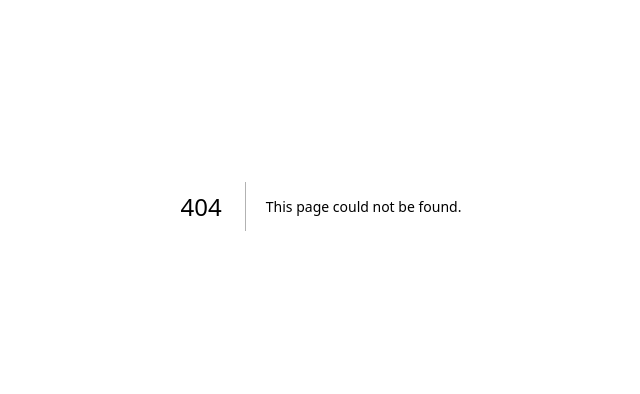
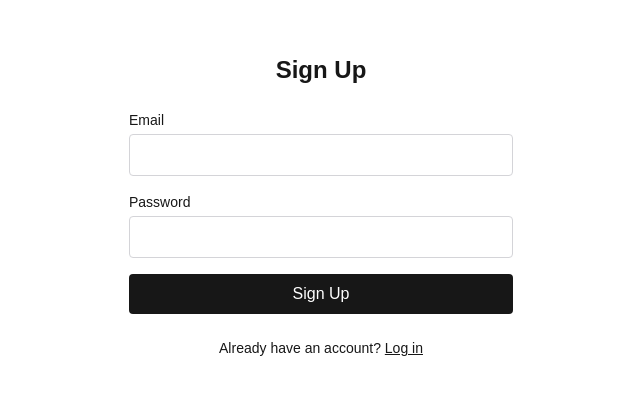
Before and after one commit to IBYoda/cribbage-app, a Next.js app: page /signup in a window 1280 px wide. Before the commit this address had no page. Shown: the part 194-588 px from the top of the page, without its empty margins (319-959 px from the left). Built offline with nearby package versions, Linux system fonts and the light colour scheme; no server answers.

Commit message:
Add Supabase auth: sign-up, login, logout

```diff
--- /dev/null
+++ b/app/login/page.tsx
@@ -0,0 +1,83 @@
+"use client";
+
+import { useState } from "react";
+import { useRouter } from "next/navigation";
+import Link from "next/link";
+import { supabase } from "@/lib/supabase";
+
+export default function LoginPage() {
+  const router = useRouter();
+  const [email, setEmail] = useState("");
+  const [password, setPassword] = useState("");
+  const [status, setStatus] = useState<"idle" | "loading" | "error">("idle");
+  const [message, setMessage] = useState<string | null>(null);
+
+  async function handleSubmit(e: React.FormEvent) {
+    e.preventDefault();
+    setStatus("loading");
+    setMessage(null);
+
+    const { error } = await supabase.auth.signInWithPassword({ email, password });
+
+    if (error) {
+      setStatus("error");
+      setMessage(error.message);
+      return;
+    }
+
+    router.push("/");
+  }
+
+  return (
+    <main className="flex flex-1 flex-col items-center justify-center gap-6 p-8">
+      <h1 className="text-2xl font-semibold">Log In</h1>
+
+      <form onSubmit={handleSubmit} className="flex w-full max-w-sm flex-col gap-4">
+        <div className="flex flex-col gap-1">
+          <label htmlFor="email" className="text-sm font-medium">
+            Email
+          </label>
+          <input
+            id="email"
+            type="email"
+            required
+            value={email}
+            onChange={(e) => setEmail(e.target.value)}
+            className="rounded border border-zinc-300 px-3 py-2 dark:border-zinc-700 dark:bg-zinc-900"
+          />
+        </div>
+
+        <div className="flex flex-col gap-1">
+          <label htmlFor="password" className="text-sm font-medium">
+            Password
+          </label>
+          <input
+            id="password"
+            type="password"
+            required
+            value={password}
+            onChange={(e) => setPassword(e.target.value)}
+            className="rounded border border-zinc-300 px-3 py-2 dark:border-zinc-700 dark:bg-zinc-900"
+          />
+        </div>
+
+        <button
+          type="submit"
+          disabled={status === "loading"}
+          className="rounded bg-foreground px-4 py-2 text-background disabled:opacity-50"
+        >
+          {status === "loading" ? "Logging in..." : "Log In"}
+        </button>
+
+        {message && <p className="text-sm text-red-600">{message}</p>}
+      </form>
+
+      <p className="text-sm">
+        Don&apos;t have an account?{" "}
+        <Link href="/signup" className="underline">
+          Sign up
+        </Link>
+      </p>
+    </main>
+  );
+}
--- a/app/page.tsx
+++ b/app/page.tsx
@@ -1,65 +1,68 @@
-import Image from "next/image";
+"use client";
+
+import { useEffect, useState } from "react";
+import Link from "next/link";
+import type { Session } from "@supabase/supabase-js";
+import { supabase } from "@/lib/supabase";
 
 export default function Home() {
+  const [session, setSession] = useState<Session | null>(null);
+  const [loading, setLoading] = useState(true);
+
+  useEffect(() => {
+    supabase.auth.getSession().then(({ data }) => {
+      setSession(data.session);
+      setLoading(false);
+    });
+
+    const { data: listener } = supabase.auth.onAuthStateChange((_event, newSession) => {
+      setSession(newSession);
+    });
+
+    return () => listener.subscription.unsubscribe();
+  }, []);
+
+  async function handleLogout() {
+    await supabase.auth.signOut();
+  }
+
+  if (loading) {
+    return (
+      <main className="flex flex-1 items-center justify-center">
+        <p>Loading...</p>
+      </main>
+    );
+  }
+
   return (
-    <div className="flex flex-col flex-1 items-center justify-center bg-zinc-50 font-sans dark:bg-black">
-      <main className="flex flex-1 w-full max-w-3xl flex-col items-center justify-between py-32 px-16 bg-white dark:bg-black sm:items-start">
-        <Image
-          className="dark:invert"
-          src="/next.svg"
-          alt="Next.js logo"
-          width={100}
-          height={20}
-          priority
-        />
-        <div className="flex flex-col items-center gap-6 text-center sm:items-start sm:text-left">
-          <h1 className="max-w-xs text-3xl font-semibold leading-10 tracking-tight text-black dark:text-zinc-50">
-            To get started, edit the page.tsx file.
-          </h1>
-          <p className="max-w-md text-lg leading-8 text-zinc-600 dark:text-zinc-400">
-            Looking for a starting point or more instructions? Head over to{" "}
-            <a
-              href="https://vercel.com/templates?framework=next.js&utm_source=create-next-app&utm_medium=appdir-template-tw&utm_campaign=create-next-app"
-              className="font-medium text-zinc-950 dark:text-zinc-50"
-            >
-              Templates
-            </a>{" "}
-            or the{" "}
-            <a
-              href="https://nextjs.org/learn?utm_source=create-next-app&utm_medium=appdir-template-tw&utm_campaign=create-next-app"
-              className="font-medium text-zinc-950 dark:text-zinc-50"
-            >
-              Learning
-            </a>{" "}
-            center.
+    <main className="flex flex-1 flex-col items-center justify-center gap-6 p-8">
+      <h1 className="text-2xl font-semibold">Cribbage App</h1>
+
+      {session ? (
+        <>
+          <p>
+            Logged in as <span className="font-medium">{session.user.email}</span>
           </p>
+          <button
+            onClick={handleLogout}
+            className="rounded bg-foreground px-4 py-2 text-background"
+          >
+            Log Out
+          </button>
+        </>
+      ) : (
+        <div className="flex gap-4">
+          <Link href="/login" className="rounded bg-foreground px-4 py-2 text-background">
+            Log In
+          </Link>
+          <Link
+            href="/signup"
+            className="rounded border border-zinc-300 px-4 py-2 dark:border-zinc-700"
+          >
+            Sign Up
+          </Link>
         </div>
-        <div className="flex flex-col gap-4 text-base font-medium sm:flex-row">
-          <a
-            className="flex h-12 w-full items-center justify-center gap-2 rounded-full bg-foreground px-5 text-background transition-colors hover:bg-[#383838] dark:hover:bg-[#ccc] md:w-[158px]"
-            href="https://vercel.com/new?utm_source=create-next-app&utm_medium=appdir-template-tw&utm_campaign=create-next-app"
-            target="_blank"
-            rel="noopener noreferrer"
-          >
-            <Image
-              className="dark:invert"
-              src="/vercel.svg"
-              alt="Vercel logomark"
-              width={16}
-              height={16}
-            />
-            Deploy Now
-          </a>
-          <a
-            className="flex h-12 w-full items-center justify-center rounded-full border border-solid border-black/[.08] px-5 transition-colors hover:border-transparent hover:bg-black/[.04] dark:border-white/[.145] dark:hover:bg-[#1a1a1a] md:w-[158px]"
-            href="https://nextjs.org/docs?utm_source=create-next-app&utm_medium=appdir-template-tw&utm_campaign=create-next-app"
-            target="_blank"
-            rel="noopener noreferrer"
-          >
-            Documentation
-          </a>
-        </div>
-      </main>
-    </div>
+      )}
+    </main>
   );
 }
--- /dev/null
+++ b/app/signup/page.tsx
@@ -0,0 +1,93 @@
+"use client";
+
+import { useState } from "react";
+import Link from "next/link";
+import { supabase } from "@/lib/supabase";
+
+export default function SignUpPage() {
+  const [email, setEmail] = useState("");
+  const [password, setPassword] = useState("");
+  const [status, setStatus] = useState<"idle" | "loading" | "success" | "error">("idle");
+  const [message, setMessage] = useState<string | null>(null);
+
+  async function handleSubmit(e: React.FormEvent) {
+    e.preventDefault();
+    setStatus("loading");
+    setMessage(null);
+
+    const { error } = await supabase.auth.signUp({ email, password });
+
+    if (error) {
+      setStatus("error");
+      setMessage(error.message);
+      return;
+    }
+
+    setStatus("success");
+    setMessage(
+      "Account created. Check your email for a confirmation link before logging in."
+    );
+  }
+
+  return (
+    <main className="flex flex-1 flex-col items-center justify-center gap-6 p-8">
+      <h1 className="text-2xl font-semibold">Sign Up</h1>
+
+      <form onSubmit={handleSubmit} className="flex w-full max-w-sm flex-col gap-4">
+        <div className="flex flex-col gap-1">
+          <label htmlFor="email" className="text-sm font-medium">
+            Email
+          </label>
+          <input
+            id="email"
+            type="email"
+            required
+            value={email}
+            onChange={(e) => setEmail(e.target.value)}
+            className="rounded border border-zinc-300 px-3 py-2 dark:border-zinc-700 dark:bg-zinc-900"
+          />
+        </div>
+
+        <div className="flex flex-col gap-1">
+          <label htmlFor="password" className="text-sm font-medium">
+            Password
+          </label>
+          <input
+            id="password"
+            type="password"
+            required
+            minLength={6}
+            value={password}
+            onChange={(e) => setPassword(e.target.value)}
+            className="rounded border border-zinc-300 px-3 py-2 dark:border-zinc-700 dark:bg-zinc-900"
+          />
+        </div>
+
+        <button
+          type="submit"
+          disabled={status === "loading"}
+          className="rounded bg-foreground px-4 py-2 text-background disabled:opacity-50"
+        >
+          {status === "loading" ? "Signing up..." : "Sign Up"}
+        </button>
+
+        {message && (
+          <p
+            className={
+              status === "error" ? "text-sm text-red-600" : "text-sm text-green-600"
+            }
+          >
+            {message}
+          </p>
+        )}
+      </form>
+
+      <p className="text-sm">
+        Already have an account?{" "}
+        <Link href="/login" className="underline">
+          Log in
+        </Link>
+      </p>
+    </main>
+  );
+}
```
Also changed, not shown: 2 other files (tests, documents, lock files or other folders).
